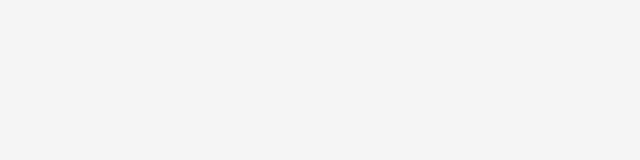
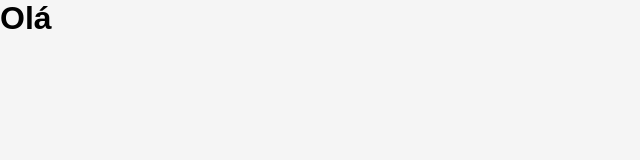
Before and after one commit to gabrielrab/nexo-front-end, a React (Create React App) app: page /login in a window 1280 px wide. Shown: the top 160 px of the page, without its empty margins (0-640 px from the left). Built offline with nearby package versions, Linux system fonts and the light colour scheme.

Commit message:
init "login" page

```diff
--- /dev/null
+++ b/src/pages/Login.js
@@ -0,0 +1,9 @@
+import React from "react";
+
+export default function() {
+  return (
+    <div>
+      <h1>Olá</h1>
+    </div>
+  );
+}
--- a/src/routes.js
+++ b/src/routes.js
@@ -3,12 +3,14 @@
 
 import Main from "./pages/Main";
 import Busca from "./pages/Busca";
+import Login from "./pages/Login";
 
 export default function Routes() {
   return (
     <BrowserRouter>
       <Route path="/" exact component={Main} />
       <Route path="/busca" component={Busca} />
+      <Route path="/login" component={Login} />
     </BrowserRouter>
   );
 }
```
